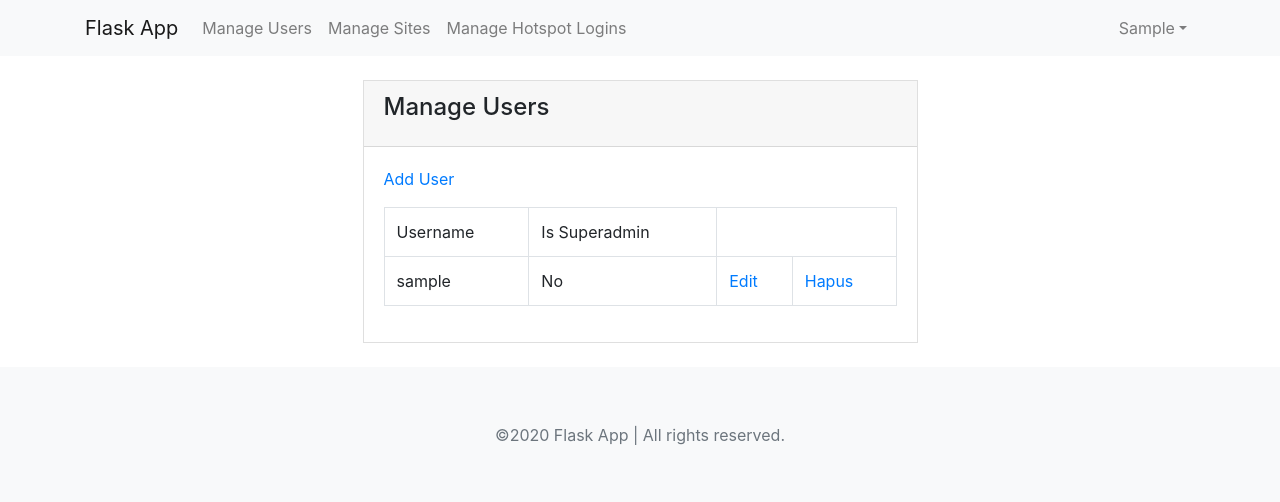
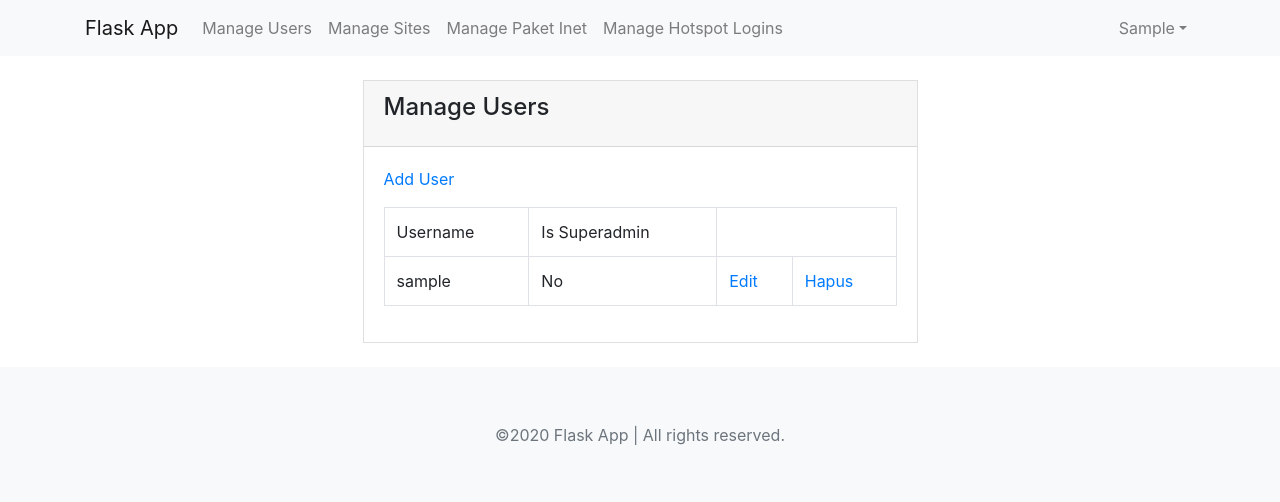
Before and after one commit to benben159/wifikost, a Flask app: page /users in a window 1280 px wide. Shown: the top 502 px of the page. Run offline with Flask 2, Linux system fonts and the light colour scheme; a user stored in the database is signed in; data comes from the database, SQL or seed files in the repository; some libraries are stand-ins or nearby versions.

Commit message:
add menu in menubar

```diff
--- a/app/templates/base.html
+++ b/app/templates/base.html
@@ -36,7 +36,10 @@
               <a class="nav-link" href="{{ url_for('auth.list_users') }}">Manage Users</a>
             </li>
             <li class="nav-item">
-              <a class="nav-link" href="#">Manage Sites</a>
+		    <a class="nav-link" href="{{ url_for('sitekost.list_sites') }}">Manage Sites</a>
+            </li>
+            <li class="nav-item">
+              <a class="nav-link" href="#">Manage Paket Inet</a>
             </li>
             <li class="nav-item">
               <a class="nav-link" href="#">Manage Hotspot Logins</a>
```
